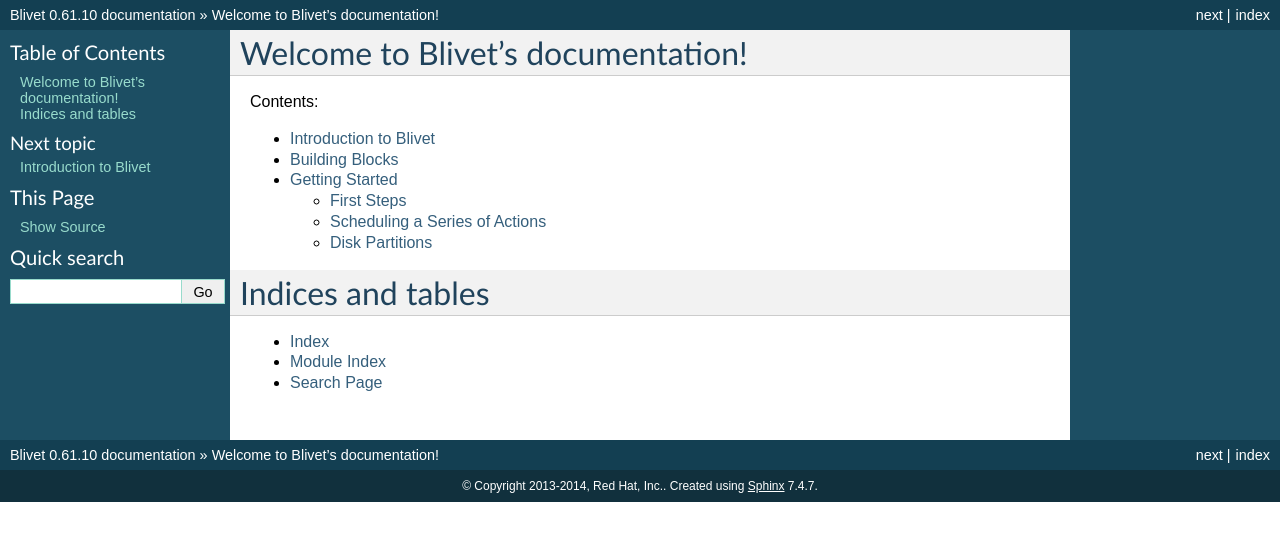
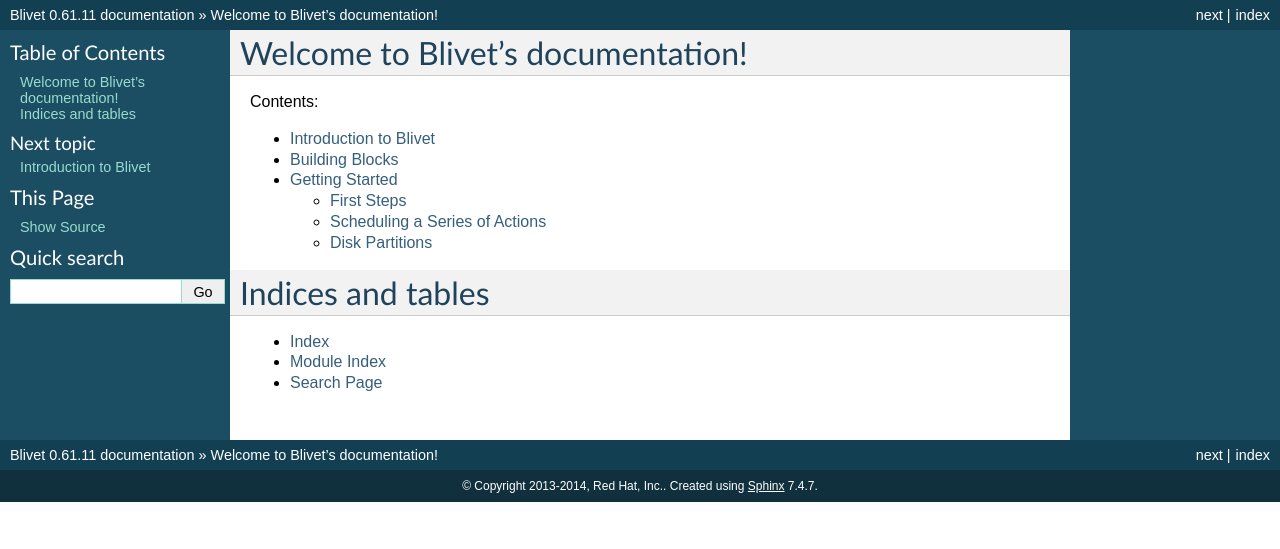
Before and after one commit to storaged-project/blivet, a Sphinx documentation site: the page built from doc/index.rst, in a window 1280 px wide. Shown: the top 549 px of the page. Built offline with Sphinx 7.4.7, drawn with Linux system fonts in a browser that asks for light colours; pages that are not in the unit, such as notebooks, are missing from menus.

Commit message:
New version - 0.61.11

```diff
--- a/blivet/__init__.py
+++ b/blivet/__init__.py
@@ -19,7 +19,7 @@
 # Red Hat Author(s): Dave Lehman <dlehman@redhat.com>
 #
 
-__version__ = '0.61.10'
+__version__ = '0.61.11'
 
 ##
 ## Default stub values for installer-specific stuff that gets set up in
--- a/doc/conf.py
+++ b/doc/conf.py
@@ -48,9 +48,9 @@
 # built documents.
 #
 # The short X.Y version.
-version = '0.61.10'
+version = '0.61.11'
 # The full version, including alpha/beta/rc tags.
-release = '0.61.10'
+release = '0.61.11'
 
 # The language for content autogenerated by Sphinx. Refer to documentation
 # for a list of supported languages.
--- a/setup.py
+++ b/setup.py
@@ -2,7 +2,7 @@
 
 from distutils.core import setup
 
-setup(name='blivet', version='0.61.10',
+setup(name='blivet', version='0.61.11',
       description='Python module for system storage configuration',
       author='David Lehman', author_email='dlehman@redhat.com',
       url='http://fedoraproject.org/wiki/blivet',
```
Also changed, not shown: 2 other files.
